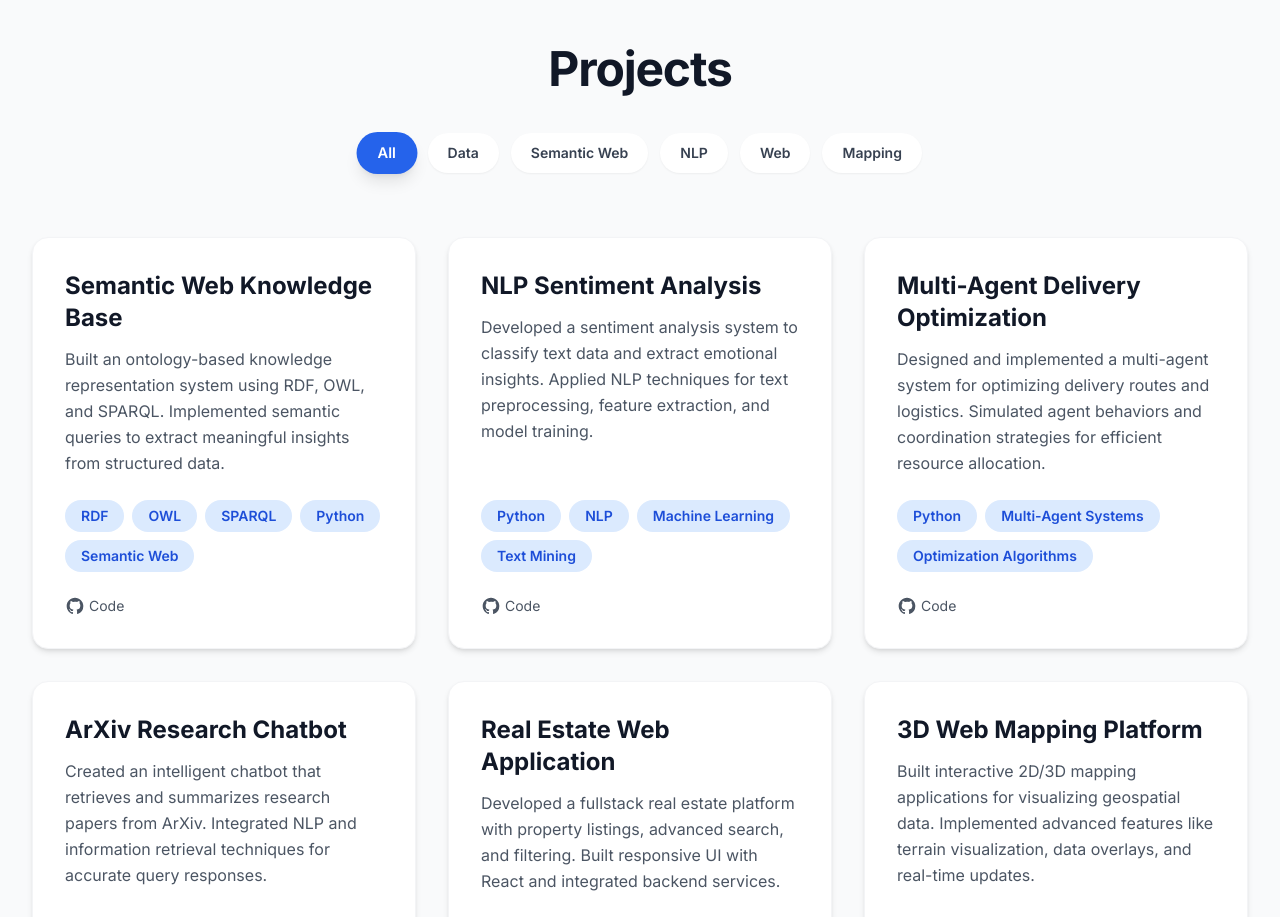
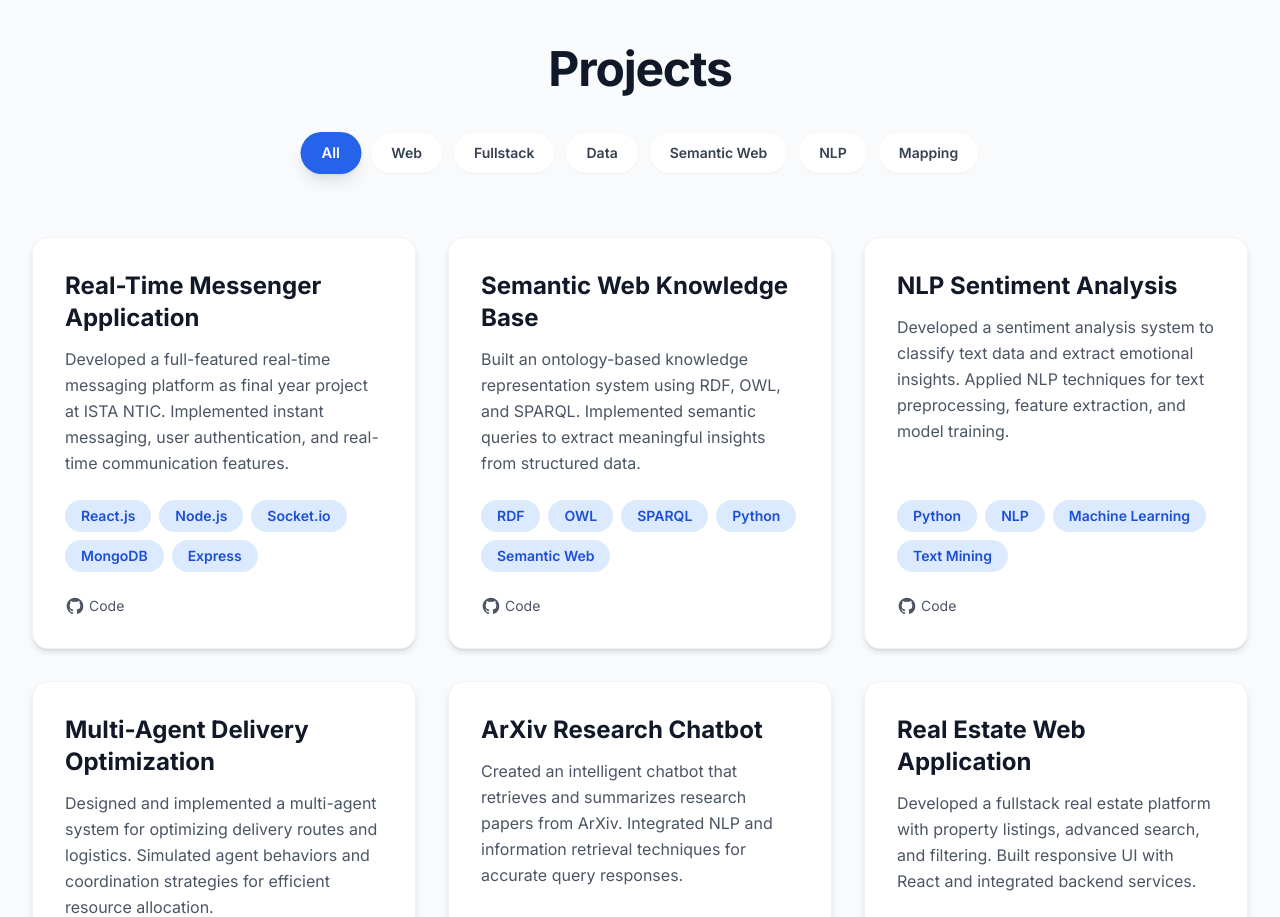
Before and after one commit to BOUAYADYassine110/Portfolio, a Next.js app: page / in a window 1280 px wide. Shown: the part 4300-5217 px from the top of the page. Built offline with nearby package versions, Linux system fonts and the light colour scheme.

Commit message:
updating projects section

```diff
--- a/data/projects.ts
+++ b/data/projects.ts
@@ -2,17 +2,24 @@ import { Project } from './types';
 
 export const projects: Project[] = [
   {
+    title: 'Real-Time Messenger Application',
+    description: 'Developed a full-featured real-time messaging platform as final year project at ISTA NTIC. Implemented instant messaging, user authentication, and real-time communication features.',
+    techStack: ['React.js', 'Node.js', 'Socket.io', 'MongoDB', 'Express'],
+    githubUrl: 'https://github.com/BOUAYADYassine110/MessengerProject-Pfe',
+    tags: ['Web', 'Fullstack'],
+  },
+  {
     title: 'Semantic Web Knowledge Base',
     description: 'Built an ontology-based knowledge representation system using RDF, OWL, and SPARQL. Implemented semantic queries to extract meaningful insights from structured data.',
     techStack: ['RDF', 'OWL', 'SPARQL', 'Python', 'Semantic Web'],
-    githubUrl: 'https://github.com/BOUAYADYassine110',
+    githubUrl: 'https://github.com/BOUAYADYassine110/Sentiment-Analysis-Detecting-Ambiguous-and-Contradictory-Sentiments',
     tags: ['Data', 'Semantic Web'],
   },
   {
     title: 'NLP Sentiment Analysis',
     description: 'Developed a sentiment analysis system to classify text data and extract emotional insights. Applied NLP techniques for text preprocessing, feature extraction, and model training.',
     techStack: ['Python', 'NLP', 'Machine Learning', 'Text Mining'],
-    githubUrl: 'https://github.com/BOUAYADYassine110',
+    githubUrl: 'https://github.com/BOUAYADYassine110/Sentiment-Analysis-Detecting-Ambiguous-and-Contradictory-Sentiments',
     tags: ['Data', 'NLP'],
   },
   {
@@ -26,14 +33,14 @@ export const projects: Project[] = [
     title: 'ArXiv Research Chatbot',
     description: 'Created an intelligent chatbot that retrieves and summarizes research papers from ArXiv. Integrated NLP and information retrieval techniques for accurate query responses.',
     techStack: ['Python', 'NLP', 'API Integration', 'Chatbot'],
-    githubUrl: 'https://github.com/BOUAYADYassine110',
+    githubUrl: 'https://github.com/BOUAYADYassine110/Arxiv-Scientific-Articles-Chatbot',
     tags: ['Data', 'NLP'],
   },
   {
     title: 'Real Estate Web Application',
     description: 'Developed a fullstack real estate platform with property listings, advanced search, and filtering. Built responsive UI with React and integrated backend services.',
     techStack: ['React.js', 'CSS', 'JavaScript', 'Fullstack'],
-    githubUrl: 'https://github.com/BOUAYADYassine110',
+    githubUrl: 'https://github.com/BOUAYADYassine110/PropertieShop',
     tags: ['Web'],
   },
   {
```
